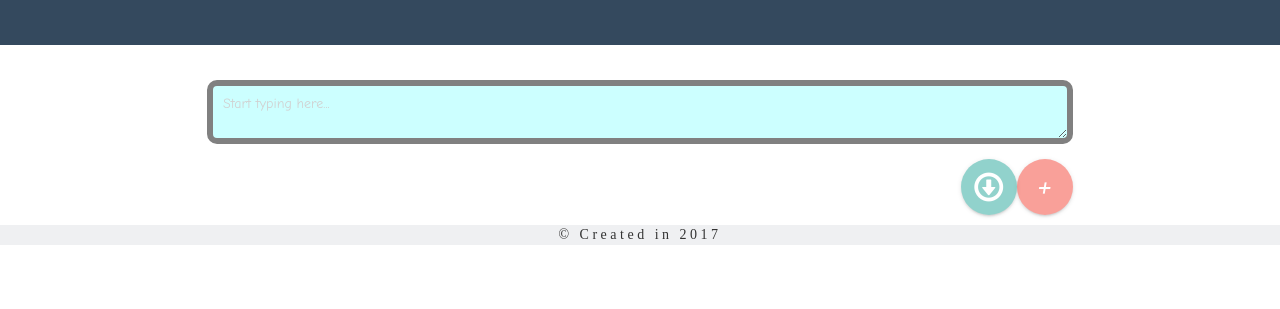
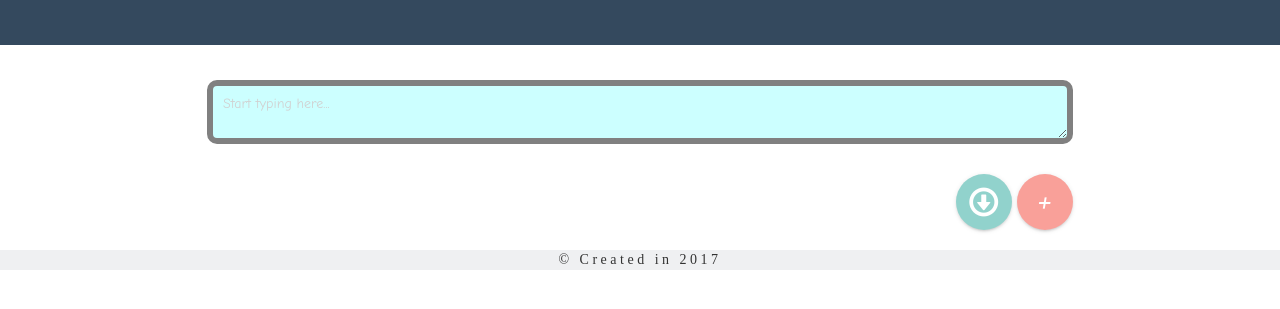
Before and after one commit to dainvinc/qnotes.xyz, a plain HTML site: page index.html in a window 1280 px wide. Shown: the part 133-442 px from the top of the page. Drawn offline with nearby package versions, Linux system fonts and the light colour scheme.

Commit message:
Changed the margin for the buttons

```diff
--- a/main.css
+++ b/main.css
@@ -55,14 +55,13 @@ textarea {
   display: block;
 }
 
-.glyphicon {
+span.glyphicon {
   font-size: 30px;
   margin: 12.25px -10px;
 }
 
 .btn-floating {
-  margin-top: 5px;
-  margin-bottom: 10px;
+  margin: 20px 0px 20px 5px;
   float: right;
   opacity: 0.5;
 }
```
